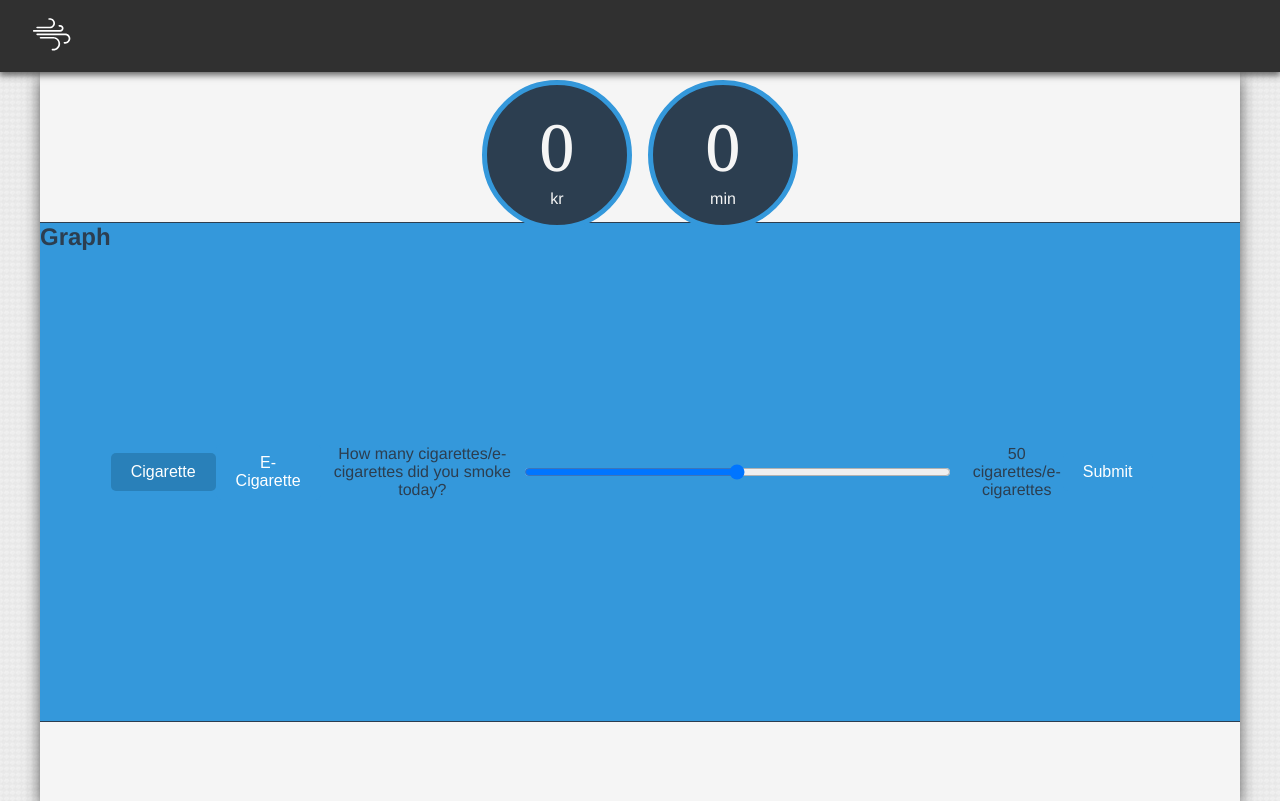
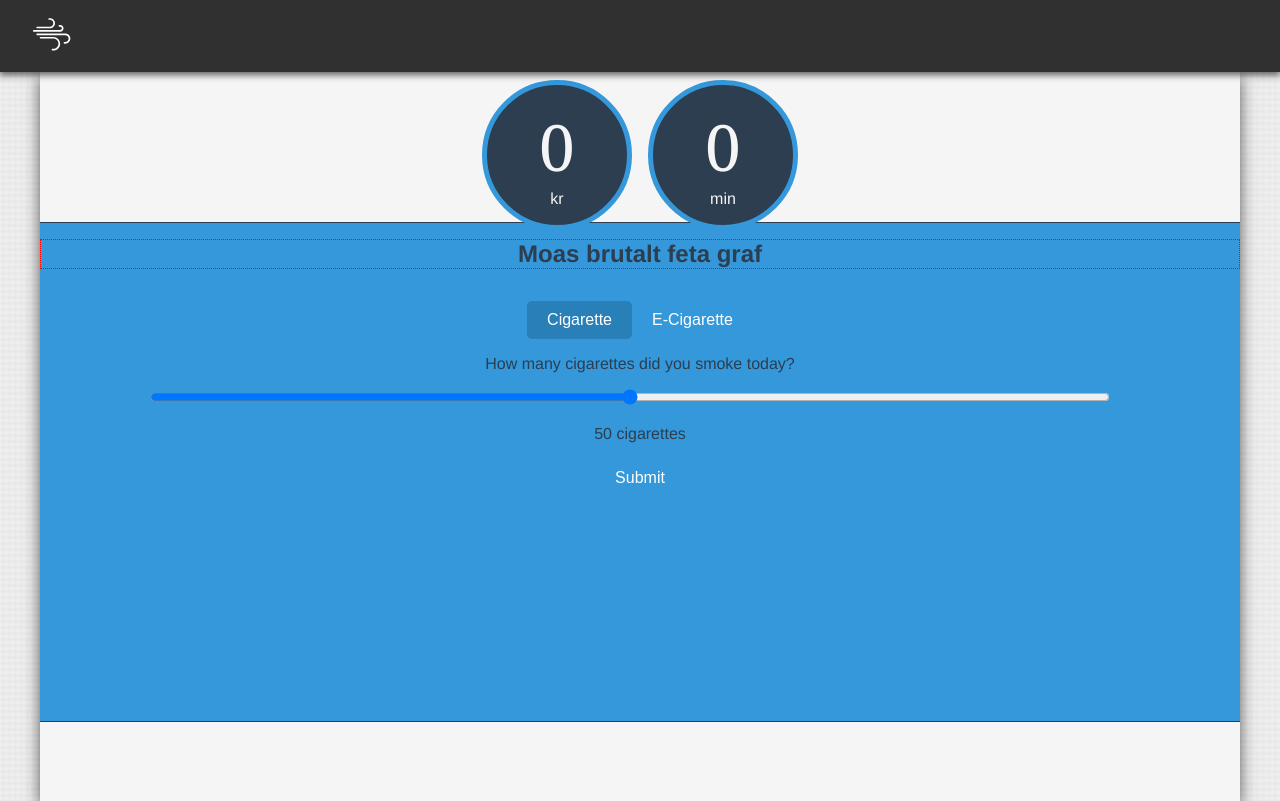
Before and after one commit to rubenmadsen/smokin, a Vue app in the folder Frontend/: page /tracker in a window 1280 px wide. Built offline with nearby package versions, Linux system fonts and the light colour scheme; no server answers.

Commit message:
Trackrview css

```diff
--- a/Frontend/src/views/TrackerView.vue
+++ b/Frontend/src/views/TrackerView.vue
@@ -3,15 +3,14 @@
     <div class="dashboard">
     <DashMeter></DashMeter>
   </div>
-  </div>
-  <div class="ribbonContainer mainContainer">
 
-
-  <div>
-    <h2>Graph</h2>
+  <div class="ribbonContainer ">
+    <div class="graphContainer">
+      <h2>Moas brutalt feta graf</h2>
     </div>
 
     <div class="sliderContainer">
+      <div class="buttonContainer">
       <button
           class="button-custom-1"
           :class="{ 'button-pressed-1': selectedButton === 'Cigarette' }"
@@ -26,12 +25,13 @@
         >
           E-Cigarette
         </button>
-
-    <p>How many cigarettes/e-cigarettes did you smoke today?</p>
+      </div>
+      <p>How many {{ this.selectedButton.toLowerCase() + "s" }} did you smoke today?</p>
       <input v-model="sliderValue" type="range" min="0" max="100" class="slider" />
-    <p>{{ sliderValue }} cigarettes/e-cigarettes</p>
+      <p>{{ sliderValue + " " + this.selectedButton.toLowerCase() + "s"}}</p>
 
       <button @click="handleSubmit" class="submitButton">Submit</button>
+    </div>
   </div>
 </div>
 </template>
@@ -101,23 +101,33 @@ export default {
 <style scoped>
 .ribbonContainer {
   margin-top:0px;
+  flex-direction: column;
+}
+.ribbonContainer > div{
+  margin-top: 1rem;
 }
 .mainContainer > div{
   margin-top: 0;
 }
-
+.graphContainer{
+  border: 1px dotted red;
+  text-align: center;
+}
 .sliderContainer {
-
   text-align: center;
-  display: flex;
+  display: inline;
   align-items: center;
 }
-
+.sliderContainer > * {
+  margin-top: 1rem;
+}
 .slider {
   width: 80%;
   margin-right: 20px;
 }
+.buttonContainer{
 
+}
 .submitButton {
   padding: 10px 20px;
   background-color: #3498db;
```
Lines whose indentation alone changed are shown as unchanged.
